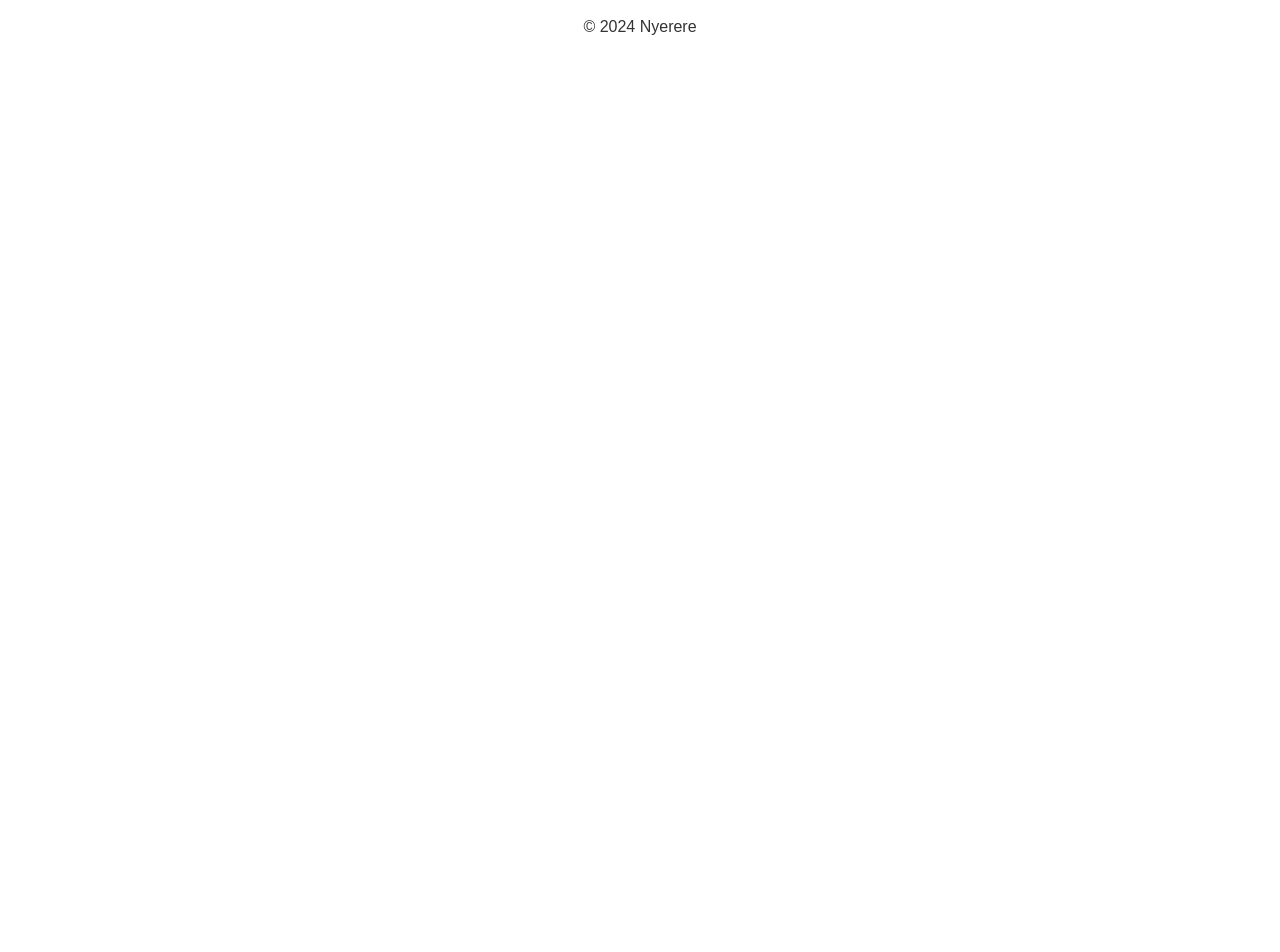
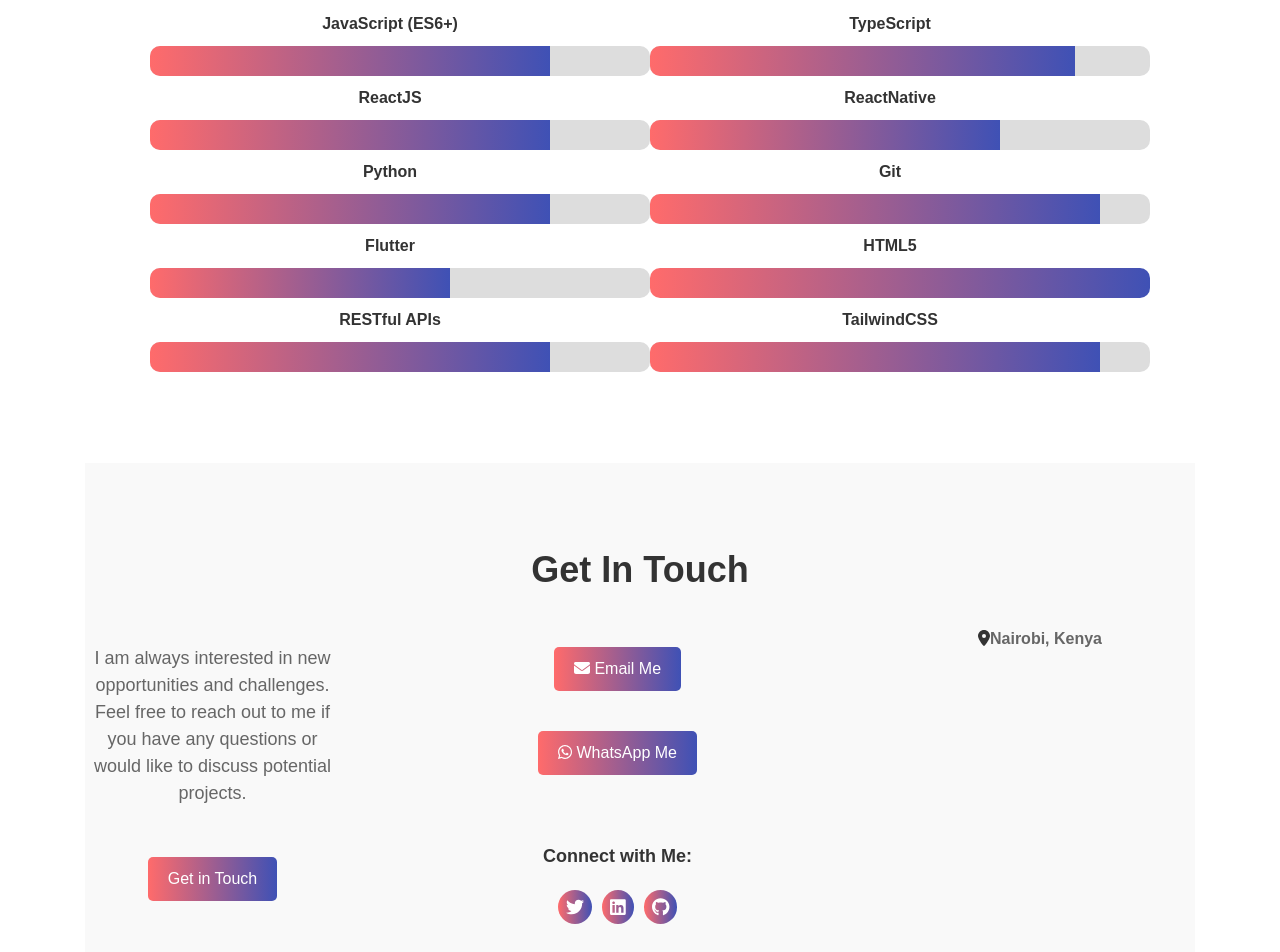
Before and after one commit to Achors/Ad-profile, a React (Vite) app in the folder client/: page / in a window 1280 px wide. Shown: the part 1360-2312 px from the top of the page. Before the commit the page ends 1416 px from the top, so only its background shows below. Built offline with nearby package versions, Linux system fonts and the light colour scheme; grey boxes are pictures that could not be loaded.

Commit message:
feat: portfolio design

```diff
--- a/client/package.json
+++ b/client/package.json
@@ -12,6 +12,7 @@
   "dependencies": {
     "@fortawesome/fontawesome-svg-core": "^6.5.1",
     "@fortawesome/free-brands-svg-icons": "^6.5.1",
+    "@fortawesome/free-solid-svg-icons": "^6.5.1",
     "@fortawesome/react-fontawesome": "^0.2.0",
     "dom": "^0.0.3",
     "emailjs-com": "^3.2.0",
--- a/client/src/components/HomePage.module.css
+++ b/client/src/components/HomePage.module.css
@@ -70,7 +70,154 @@
 
   .section {
     margin-bottom: 4rem;
+    height: 60vh;
+    display: flex;
+    flex-direction: column;
+    justify-content: center;
   }
+  .skills {
+    text-align: center;
+  }
+
+  .skillList {
+    list-style: none;
+    padding: 0;
+    display: flex;
+    flex-wrap: wrap;
+    justify-content: center;
+  }
+
+  .skillName {
+    display: block;
+    margin-bottom: 5px;
+    font-weight: bold;
+    width: 500px;
+  }
+
+  .progressContainer {
+    width: 100%;
+    height: 30px;
+    background-color: #ddd;
+    border-radius: 10px;
+    overflow: hidden;
+    margin: 10px;
+    gap: 10px;
+  }
+
+  .progressBar {
+    height: 100%;
+    background-image: linear-gradient(to right, #ff6b6b, #3f51b5);
+    margin-bottom: 5px;
+    gap: 20px;
+  }
+  /* Contact Section Styles */
+.contact {
+  padding: 50px 0;
+  background-color: #f9f9f9;
+  text-align: center;
+  display: flex;
+}
+.contactText {
+  flex: 0 0 50%; /* Take up half of the available space */
+  padding-right: 20px; /* Add some spacing between text and contact info */
+  text-align: left; /* Align text content to the left */
+}
+.contactInfo {
+  flex: 0 0 50%; /* Take up half of the available space */
+  display: flex;
+  flex-direction: column; /* Arrange items in a column */
+  align-items: flex-start; /* Align items at the start of the cross axis */
+}
+.sectionTitle {
+  font-size: 36px;
+  color: #333;
+}
+
+.sectionDescription {
+  font-size: 18px;
+  color: #666;
+  margin-bottom: 30px;
+}
+
+.contactInfo {
+  display: flex;
+  flex-direction: column;
+  align-items: center;
+  flex-wrap: wrap;
+  gap: 20px;
+}
+
+.infoItem {
+  display: flex;
+  flex-direction: column;
+
+  flex: 0 0 33.33%;
+  max-width: 300px;
+  align-items: center;
+  margin-bottom: 10px;
+}
+
+.infoLabel {
+  font-weight: bold;
+  color: #333;
+  margin-bottom: 5px;
+  margin-right: 10px;
+}
+
+.infoText {
+  color: #666;
+}
+.mapContainer {
+  margin-top: 10px;
+  text-align: center;
+}
+
+.actionButton {
+  display: inline-block;
+  padding: 10px 20px;
+  background-image: linear-gradient(to right, #ff6b6b, #3f51b5);
+  color: #fff;
+  font-size: 16px;
+  text-decoration: none;
+  border-radius: 5px;
+  margin-top: 20px;
+  transition: background-color 0.3s ease;
+}
+
+.actionButton:hover {
+  background-color: #0056b3;
+}
+.footer {
+  background-image: linear-gradient(to right, #ff6b6b, #3f51b5);
+  font-size: 8px;
+
+}
+
+
+.socialMedia {
+  margin-top: 30px;
+}
+
+.socialTitle {
+  font-size: 18px;
+  margin-bottom: 10px;
+}
+
+.socialIcons {
+  display: flex;
+}
+
+.socialIcon {
+  margin-right: 10px;
+  font-size: 20px;
+  background-image: linear-gradient(to right, #ff6b6b, #3f51b5);
+}
+
+.socialIcon:last-child {
+  margin-right: 0;
+}
+
+
   .social {
     color: #fff;
     padding: 50px 0;
@@ -88,11 +235,31 @@
   }
 
   .socialIcon {
-    font-size: 24px;
-    color: linear-gradient(to right, #ff6b6b, #3f51b5);
-    margin: 0 10px;
+    margin-right: 10px;
+    font-size: 18px;
+    background: linear-gradient(to right, #ff6b6b, #3f51b5);
+    color: #fff;
+    display: flex;
+    justify-content: center;
+    align-items: center;
+    padding: 8px;
+    border-radius: 50%;
+    transition: filter 0.3s ease-in-out;
   }
 
   .socialIcon:hover {
-    color: #ddd;
+    transform: scale(1.1);
+    filter: none;
   }
+  .socialIcons:hover .socialIcon:not(:hover) {
+    filter: blur(3px);
+  }
+
+  .getAdolf{
+    display: flex;
+    flex-direction: column;
+  }
+  .getMe{
+    display: flex;
+    flex-direction: row;
+  }
--- a/client/src/components/home.jsx
+++ b/client/src/components/home.jsx
@@ -1,6 +1,9 @@
 import styles from './HomePage.module.css';
+import {Link} from 'react-router-dom';
 import { FontAwesomeIcon } from '@fortawesome/react-fontawesome';
-import { faTwitter, faLinkedin, faGithub } from '@fortawesome/free-brands-svg-icons';
+import { faEnvelope, faMapMarkerAlt } from '@fortawesome/free-solid-svg-icons';
+import { faTwitter, faLinkedin, faGithub, faWhatsapp } from '@fortawesome/free-brands-svg-icons';
+
 
 function HomePage() {
   return (
@@ -35,43 +38,116 @@ function HomePage() {
           </div>
         </section>
 
-        <section className={styles.projects} id="projects">
+        <section className={`${styles.section} ${styles.projects}`} id="projects">
           <h2>Featured Projects</h2>
           <div className={styles.projectGrid}>
-            {/* Add components for your project details here */}
+            <div className={styles.project}>
+              <h3>Project Title</h3>
+              <p>Description of the project...</p>
+              <a href="https://github.com/yourusername/project" target="_blank" rel="noopener noreferrer">GitHub</a>
+              <a href="https://project-demo.com" target="_blank" rel="noopener noreferrer">Demo</a>
+            </div>
+            {/* Add more projects */}
           </div>
         </section>
 
-        <section className={styles.skills} id="skills">
+        <section className={`${styles.section} ${styles.skills}`} id="skills">
         <h2>Skills & Technologies</h2>
         <ul className={styles.skillList}>
           <li>
-              <span className={styles.skill}>JavaScript (ES6+)</span>
+            <span className={styles.skillName}>JavaScript (ES6+)</span>
+            <div className={styles.progressContainer}>
+              <div className={styles.progressBar} style={{ width: '80%' }}></div>
+            </div>
           </li>
           <li>
-              <span className={styles.skill}>React</span>
+            <span className={styles.skillName}>TypeScript</span>
+            <div className={styles.progressContainer}>
+              <div className={styles.progressBar} style={{ width: '85%' }}></div>
+            </div>
           </li>
           <li>
-              <span className="skill">Node.js</span>
+            <span className={styles.skillName}>ReactJS</span>
+            <div className={styles.progressContainer}>
+              <div className={styles.progressBar} style={{ width: '80%' }}></div>
+            </div>
           </li>
-            {/* Add more skills as needed */}
+          <li>
+            <span className={styles.skillName}>ReactNative</span>
+            <div className={styles.progressContainer}>
+              <div className={styles.progressBar} style={{ width: '70%' }}></div>
+            </div>
+          </li>
+          <li>
+            <span className={styles.skillName}>Python</span>
+            <div className={styles.progressContainer}>
+              <div className={styles.progressBar} style={{ width: '80%' }}></div>
+            </div>
+          </li>
+          <li>
+            <span className={styles.skillName}>Git</span>
+            <div className={styles.progressContainer}>
+              <div className={styles.progressBar} style={{ width: '90%' }}></div>
+            </div>
+          </li>
+          <li>
+            <span className={styles.skillName}>Flutter</span>
+            <div className={styles.progressContainer}>
+              <div className={styles.progressBar} style={{ width: '60%' }}></div>
+            </div>
+          </li>
+          <li>
+            <span className={styles.skillName}>HTML5</span>
+            <div className={styles.progressContainer}>
+              <div className={styles.progressBar} style={{ width: '100%' }}></div>
+            </div>
+          </li>
+          <li>
+            <span className={styles.skillName}>RESTful APIs</span>
+            <div className={styles.progressContainer}>
+              <div className={styles.progressBar} style={{ width: '80%' }}></div>
+            </div>
+          </li>
+          <li>
+            <span className={styles.skillName}>TailwindCSS</span>
+            <div className={styles.progressContainer}>
+              <div className={styles.progressBar} style={{ width: '90%' }}></div>
+            </div>
+          </li>
         </ul>
       </section>
 
       <section className={styles.contact} id="contact">
-          <h2>Get In Touch</h2>
-          <p>
-            I am always interested in new opportunities and challenges. Feel free
-            to reach out to me if you have any questions or would like to discuss
-            potential projects.
+            <div className={styles.getAdolf}>
+               <div >
+              <h2 className={styles.sectionTitle}>Get In Touch</h2>
+              </div>
+              <div className={styles.getMe}>
+              <div>
+              <p className={styles.sectionDescription}>
+              I am always interested in new opportunities and challenges.
+              Feel free to reach out to me if you have any questions or
+              would like to discuss potential projects.
               </p>
-          <a href="mailto:youremail@example.com" className={styles.contactButton}>
-            Contact Me
+
+              <div className={styles.contactActions}>
+
+                <Link to="/contact" className={styles.actionButton}>
+                  Get in Touch
+                </Link>
+              </div>
+              </div>
+              <div className={styles.contactInfo}>
+              <a href="mailto:adolfnyerere@gmail.com" className={styles.actionButton}>
+                  <FontAwesomeIcon icon={faEnvelope} />
+                  <span>  Email Me</span>
                 </a>
-        </section>
-
-        <section className={styles.social} id="social">
-          <h2>Follow Me</h2>
+                <a href="https://wa.me/1612399-6004" className={styles.actionButton}>
+                  <FontAwesomeIcon icon={faWhatsapp} />
+                  <span>  WhatsApp Me</span>
+                </a>
+                <div className={styles.socialMedia}>
+                <h3 className={styles.socialTitle}>Connect with Me:</h3>
                 <div className={styles.socialIcons}>
                   <a href="https://twitter.com/yourusername" className={styles.socialIcon}>
                     <FontAwesomeIcon icon={faTwitter} />
@@ -83,11 +159,38 @@ function HomePage() {
                     <FontAwesomeIcon icon={faGithub} />
                   </a>
                 </div>
+              </div>
+
+              </div>
+              <div className={styles.infoItem}>
+                <div className={styles.infoLabel}>
+                <span >
+                  <FontAwesomeIcon icon={faMapMarkerAlt} />
+                </span>
+                <span className={styles.infoText}>Nairobi, Kenya</span>
+                </div>
+                <div className={styles.mapContainer}>
+                  <iframe
+                    src="https://www.google.com/maps/embed?pb=!1m18!1m12!1m3!1d3988.372869132901!2d36.81010461475644!3d-1.2865564357483014!2m3!1f0!2f0!3f0!3m2!1i1024!2i768!4f13.1!3m3!1m2!1s0x182f15de83a4992b%3A0xef5c45361e10d61!2sNairobi%2C%20Kenya!5e0!3m2!1sen!2sus!4v1645283429944!5m2!1sen!2sus"
+                    width="200"
+                    height="150"
+                    style={{ border: 0 }}
+                    allowFullScreen=""
+                    loading="lazy"
+                    title="Google Map"
+                  ></iframe>
+                </div>
+              </div>
+
+            </div>
+      </div>
+
 </section>
+
       </main>
 
       <footer className={styles.footer}>
-        <p>© {new Date().getFullYear()} Nyerere</p>
+        <p> Copyright © Nyerere {new Date().getFullYear()}</p>
       </footer>
     </div>
   );
```
Also changed, not shown: 1 other file (tests, documents, lock files or other folders). Lines whose indentation alone changed are shown as unchanged.
